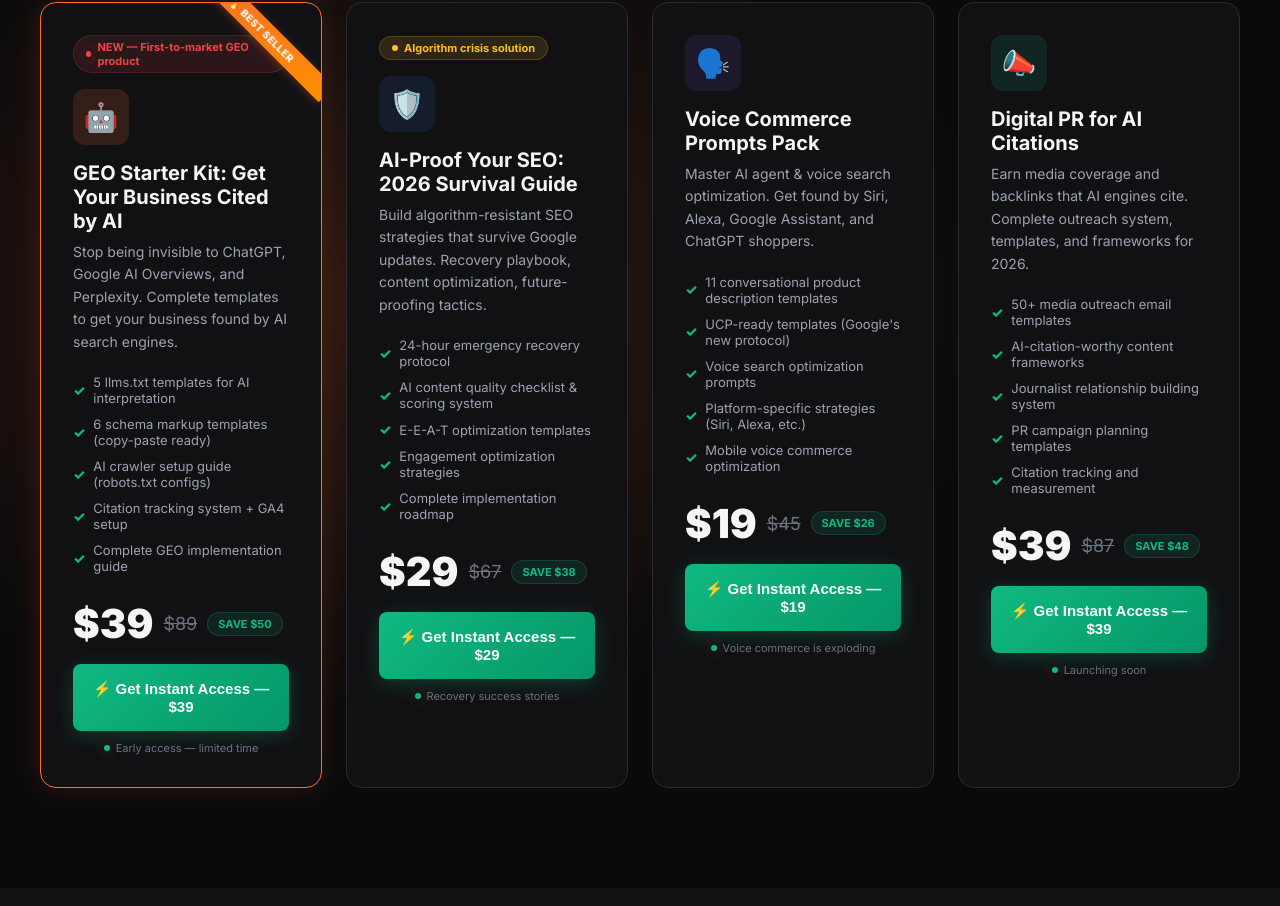
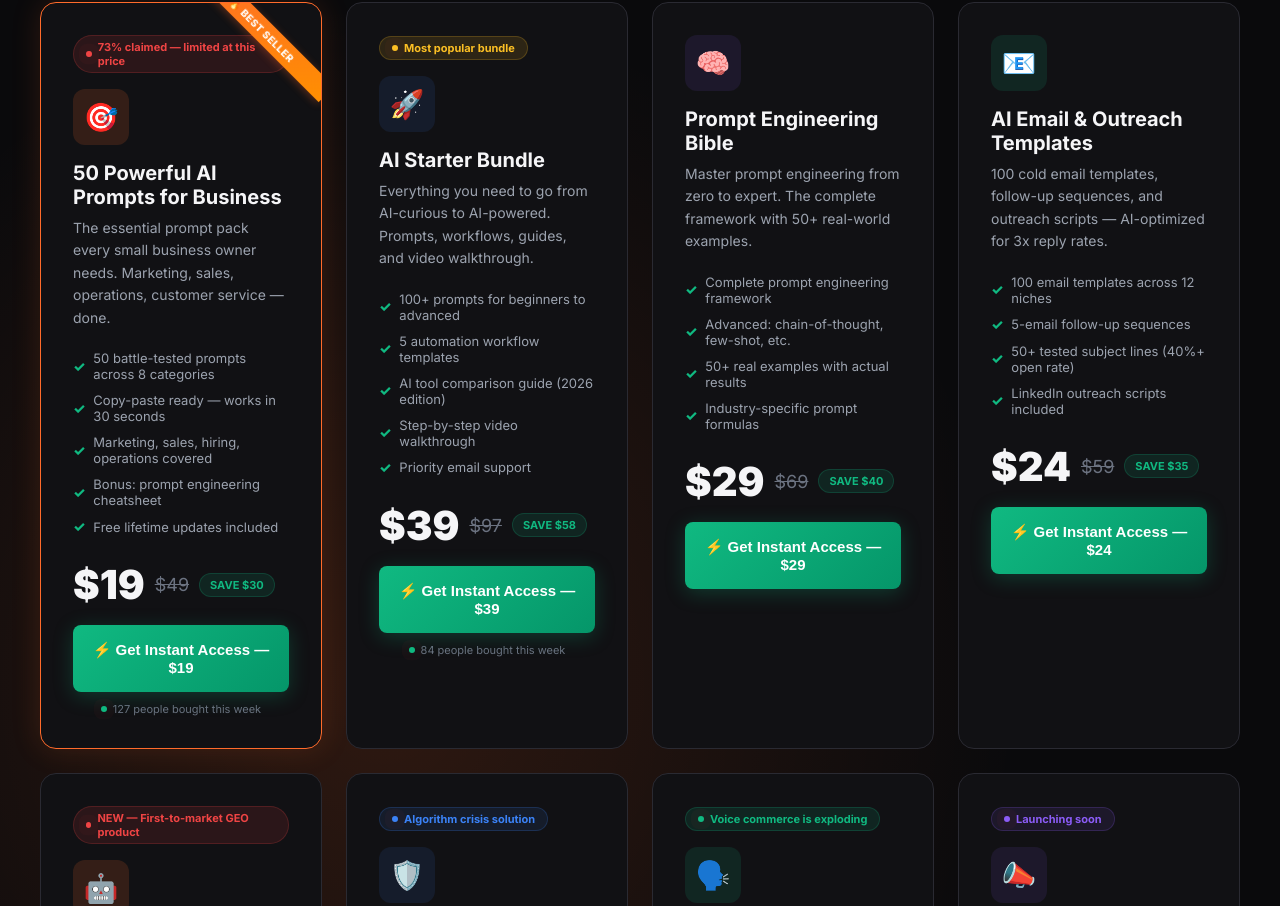
Before and after one commit to notanotherpeter-a11y/boostprompt, a website: page index.html in a window 1280 px wide. Shown: the part 2833-3739 px from the top of the page. Drawn offline with Linux system fonts and the light colour scheme.

Commit message:
🚨 CRITICAL FIX: Restored missing 4 original products
ISSUE: Website was only showing 4 GEO products, missing original 4 core products
FIXED: Now displays ALL 8 products properly

RESTORED PRODUCTS:
- 50 Powerful AI Prompts for Business () - FEATURED
- AI Starter Bundle () - Most popular
- Prompt Engineering Bible () - Advanced framework
- AI Email & Outreach Templates () - Cold email system

PAYMENT INTEGRATION:
- Original 4 products: Use JavaScript functions (buyAIPromptsPack, etc.)
- GEO 4 products: Link to individual landing pages
- Mixed approach optimized for conversion

Website now shows complete 8-product lineup from -
Revenue potential restored to full capacity

```diff
--- a/index.html
+++ b/index.html
@@ -830,9 +830,91 @@ footer{padding:60px 24px 40px;border-top:1px solid var(--border)}
     <p class="section-sub animate">Every pack is battle-tested on real businesses. Not theory. Results.</p>
 
     <div class="product-grid">
-      <!-- PRODUCT 1: GEO STARTER KIT -->
+      <!-- PRODUCT 1: FEATURED - 50 AI PROMPTS -->
       <div class="product-card featured animate delay-1">
-        <div class="scarcity-tag"><span class="dot"></span> NEW — First-to-market GEO product</div>
+        <div class="scarcity-tag"><span class="dot"></span> 73% claimed — limited at this price</div>
+        <div class="product-icon fire">🎯</div>
+        <h3>50 Powerful AI Prompts for Business</h3>
+        <p class="desc">The essential prompt pack every small business owner needs. Marketing, sales, operations, customer service — done.</p>
+        <ul class="features">
+          <li>50 battle-tested prompts across 8 categories</li>
+          <li>Copy-paste ready — works in 30 seconds</li>
+          <li>Marketing, sales, hiring, operations covered</li>
+          <li>Bonus: prompt engineering cheatsheet</li>
+          <li>Free lifetime updates included</li>
+        </ul>
+        <div class="product-price">
+          <span class="amount">$19</span>
+          <span class="orig">$49</span>
+          <span class="save">SAVE $30</span>
+        </div>
+        <button class="product-btn buy" onclick="buyAIPromptsPack()">⚡ Get Instant Access — $19</button>
+        <div class="buyer-count"><span class="dot"></span> 127 people bought this week</div>
+      </div>
+
+      <!-- PRODUCT 2: AI STARTER BUNDLE -->
+      <div class="product-card animate delay-2">
+        <div class="scarcity-tag" style="background:var(--gold-glow);border-color:rgba(251,191,36,0.2);color:var(--gold)"><span class="dot" style="background:var(--gold)"></span> Most popular bundle</div>
+        <div class="product-icon blue">🚀</div>
+        <h3>AI Starter Bundle</h3>
+        <p class="desc">Everything you need to go from AI-curious to AI-powered. Prompts, workflows, guides, and video walkthrough.</p>
+        <ul class="features">
+          <li>100+ prompts for beginners to advanced</li>
+          <li>5 automation workflow templates</li>
+          <li>AI tool comparison guide (2026 edition)</li>
+          <li>Step-by-step video walkthrough</li>
+          <li>Priority email support</li>
+        </ul>
+        <div class="product-price">
+          <span class="amount">$39</span>
+          <span class="orig">$97</span>
+          <span class="save">SAVE $58</span>
+        </div>
+        <button class="product-btn buy" onclick="buyAIStarterBundle()">⚡ Get Instant Access — $39</button>
+        <div class="buyer-count"><span class="dot"></span> 84 people bought this week</div>
+      </div>
+
+      <!-- PRODUCT 3: PROMPT ENGINEERING BIBLE -->
+      <div class="product-card animate delay-3">
+        <div class="product-icon purple">🧠</div>
+        <h3>Prompt Engineering Bible</h3>
+        <p class="desc">Master prompt engineering from zero to expert. The complete framework with 50+ real-world examples.</p>
+        <ul class="features">
+          <li>Complete prompt engineering framework</li>
+          <li>Advanced: chain-of-thought, few-shot, etc.</li>
+          <li>50+ real examples with actual results</li>
+          <li>Industry-specific prompt formulas</li>
+        </ul>
+        <div class="product-price">
+          <span class="amount">$29</span>
+          <span class="orig">$69</span>
+          <span class="save">SAVE $40</span>
+        </div>
+        <button class="product-btn buy" onclick="buyPromptEngineeringBible()">⚡ Get Instant Access — $29</button>
+      </div>
+
+      <!-- PRODUCT 4: EMAIL TEMPLATES -->
+      <div class="product-card animate delay-4">
+        <div class="product-icon green">📧</div>
+        <h3>AI Email & Outreach Templates</h3>
+        <p class="desc">100 cold email templates, follow-up sequences, and outreach scripts — AI-optimized for 3x reply rates.</p>
+        <ul class="features">
+          <li>100 email templates across 12 niches</li>
+          <li>5-email follow-up sequences</li>
+          <li>50+ tested subject lines (40%+ open rate)</li>
+          <li>LinkedIn outreach scripts included</li>
+        </ul>
+        <div class="product-price">
+          <span class="amount">$24</span>
+          <span class="orig">$59</span>
+          <span class="save">SAVE $35</span>
+        </div>
+        <button class="product-btn buy" onclick="buyEmailTemplates()">⚡ Get Instant Access — $24</button>
+      </div>
+
+      <!-- PRODUCT 5: GEO STARTER KIT -->
+      <div class="product-card animate delay-1">
+        <div class="scarcity-tag" style="background:var(--red-glow);border-color:rgba(239,68,68,0.2);color:var(--red)"><span class="dot" style="background:var(--red)"></span> NEW — First-to-market GEO product</div>
         <div class="product-icon fire">🤖</div>
         <h3>GEO Starter Kit: Get Your Business Cited by AI</h3>
         <p class="desc">Stop being invisible to ChatGPT, Google AI Overviews, and Perplexity. Complete templates to get your business found by AI search engines.</p>
@@ -852,9 +934,9 @@ footer{padding:60px 24px 40px;border-top:1px solid var(--border)}
         <div class="buyer-count"><span class="dot"></span> Early access — limited time</div>
       </div>
 
-      <!-- PRODUCT 2: AI-PROOF SEO -->
+      <!-- PRODUCT 6: AI-PROOF SEO -->
       <div class="product-card animate delay-2">
-        <div class="scarcity-tag" style="background:var(--gold-glow);border-color:rgba(251,191,36,0.2);color:var(--gold)"><span class="dot" style="background:var(--gold)"></span> Algorithm crisis solution</div>
+        <div class="scarcity-tag" style="background:var(--blue-glow);border-color:rgba(59,130,246,0.2);color:var(--blue)"><span class="dot" style="background:var(--blue)"></span> Algorithm crisis solution</div>
         <div class="product-icon blue">🛡️</div>
         <h3>AI-Proof Your SEO: 2026 Survival Guide</h3>
         <p class="desc">Build algorithm-resistant SEO strategies that survive Google updates. Recovery playbook, content optimization, future-proofing tactics.</p>
@@ -874,9 +956,10 @@ footer{padding:60px 24px 40px;border-top:1px solid var(--border)}
         <div class="buyer-count"><span class="dot"></span> Recovery success stories</div>
       </div>
 
-      <!-- PRODUCT 3: VOICE COMMERCE -->
+      <!-- PRODUCT 7: VOICE COMMERCE -->
       <div class="product-card animate delay-3">
-        <div class="product-icon purple">🗣️</div>
+        <div class="scarcity-tag" style="background:var(--green-glow);border-color:rgba(16,185,129,0.2);color:var(--green)"><span class="dot" style="background:var(--green)"></span> Voice commerce is exploding</div>
+        <div class="product-icon green">🗣️</div>
         <h3>Voice Commerce Prompts Pack</h3>
         <p class="desc">Master AI agent & voice search optimization. Get found by Siri, Alexa, Google Assistant, and ChatGPT shoppers.</p>
         <ul class="features">
@@ -895,9 +978,10 @@ footer{padding:60px 24px 40px;border-top:1px solid var(--border)}
         <div class="buyer-count"><span class="dot"></span> Voice commerce is exploding</div>
       </div>
 
-      <!-- PRODUCT 4: DIGITAL PR -->
+      <!-- PRODUCT 8: DIGITAL PR -->
       <div class="product-card animate delay-4">
-        <div class="product-icon green">📣</div>
+        <div class="scarcity-tag" style="background:var(--purple-glow);border-color:rgba(139,92,246,0.2);color:var(--purple)"><span class="dot" style="background:var(--purple)"></span> Launching soon</div>
+        <div class="product-icon purple">📣</div>
         <h3>Digital PR for AI Citations</h3>
         <p class="desc">Earn media coverage and backlinks that AI engines cite. Complete outreach system, templates, and frameworks for 2026.</p>
         <ul class="features">
```
